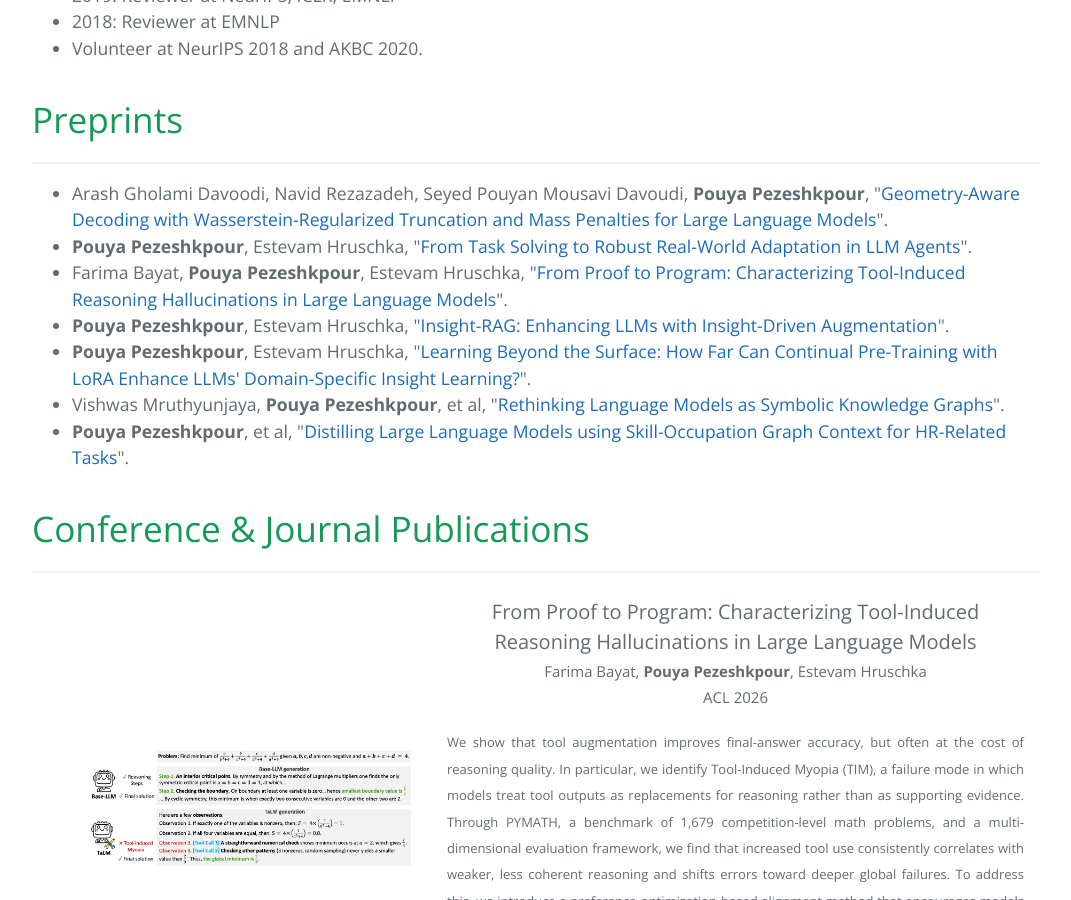
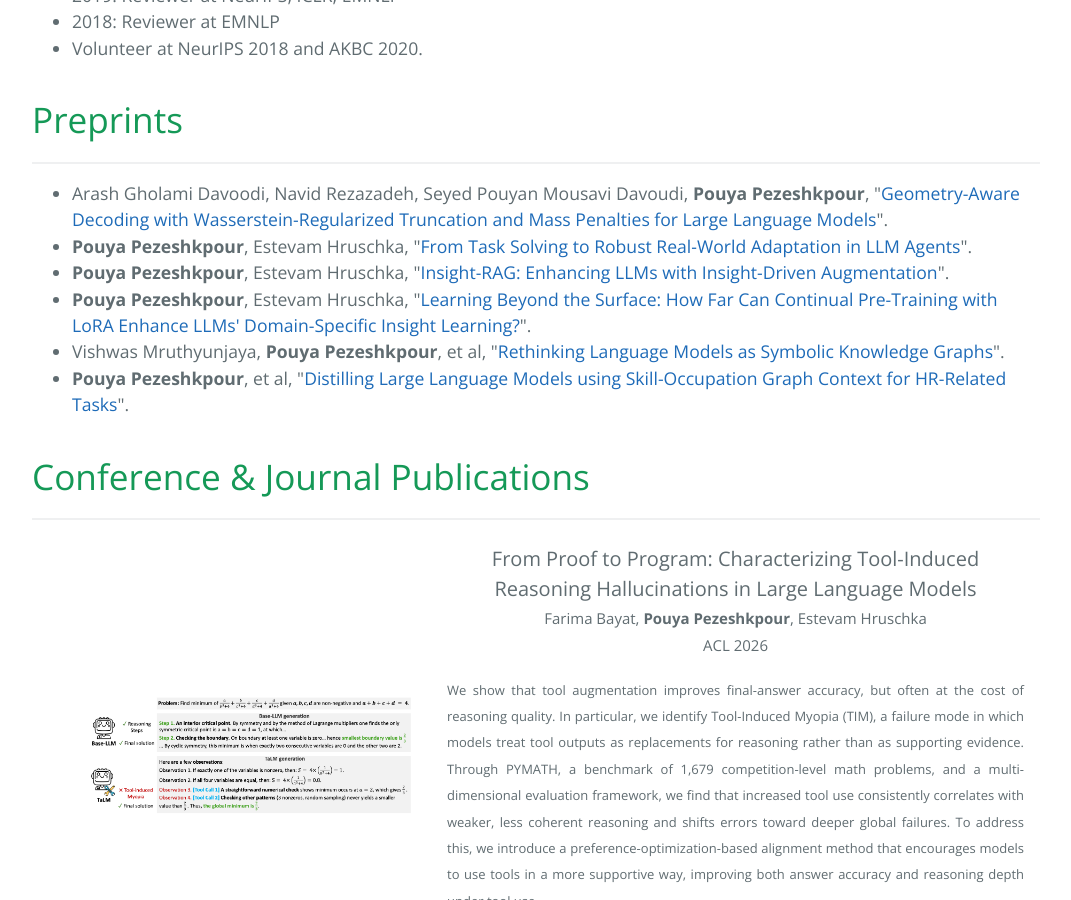
Before and after one commit to pouyapez/pouyapez.github.io, a Jekyll site: the page built from index.md, in a window 1280 px wide and 900 px high, scrolled down 1179 px. Shown: the whole window, without its empty margins (104-1175 px from the left). Built offline with Jekyll 4.4.1, drawn with Linux system fonts in a browser that asks for light colours.

Commit message:
Update index.md

```diff
--- a/index.md
+++ b/index.md
@@ -45,7 +45,6 @@ layout: default
 <ul>
    <li>Arash Gholami Davoodi, Navid Rezazadeh, Seyed Pouyan Mousavi Davoudi, <b>Pouya Pezeshkpour</b>, "<a href="https://arxiv.org/abs/2602.10346">Geometry-Aware Decoding with Wasserstein-Regularized Truncation and Mass Penalties for Large Language Models</a>".</li>
    <li><b>Pouya Pezeshkpour</b>, Estevam Hruschka, "<a href="https://arxiv.org/abs/2602.02760">From Task Solving to Robust Real-World Adaptation in LLM Agents</a>".</li>
-   <li>Farima Bayat, <b>Pouya Pezeshkpour</b>, Estevam Hruschka, "<a href="https://arxiv.org/abs/2511.10899">From Proof to Program: Characterizing Tool-Induced Reasoning Hallucinations in Large Language Models</a>".</li>
    <li><b>Pouya Pezeshkpour</b>, Estevam Hruschka, "<a href="https://arxiv.org/pdf/2504.00187">Insight-RAG: Enhancing LLMs with Insight-Driven Augmentation</a>".</li>
    <li><b>Pouya Pezeshkpour</b>, Estevam Hruschka, "<a href="https://arxiv.org/abs/2501.17840">Learning Beyond the Surface: How Far Can Continual Pre-Training with LoRA Enhance LLMs' Domain-Specific Insight Learning?</a>".</li>
   <li>Vishwas Mruthyunjaya, <b>Pouya Pezeshkpour</b>, et al, "<a href="https://arxiv.org/pdf/2308.13676">Rethinking Language Models as Symbolic Knowledge Graphs</a>".</li>
```
